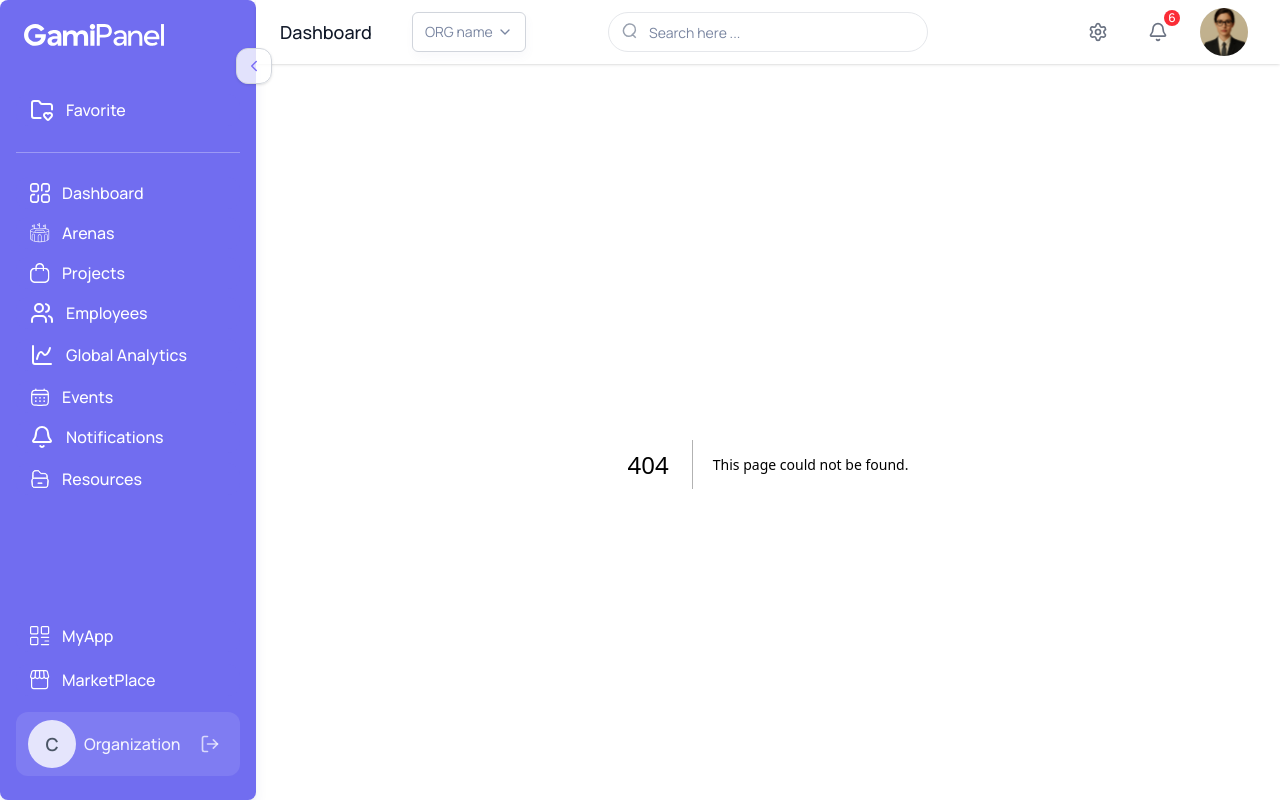
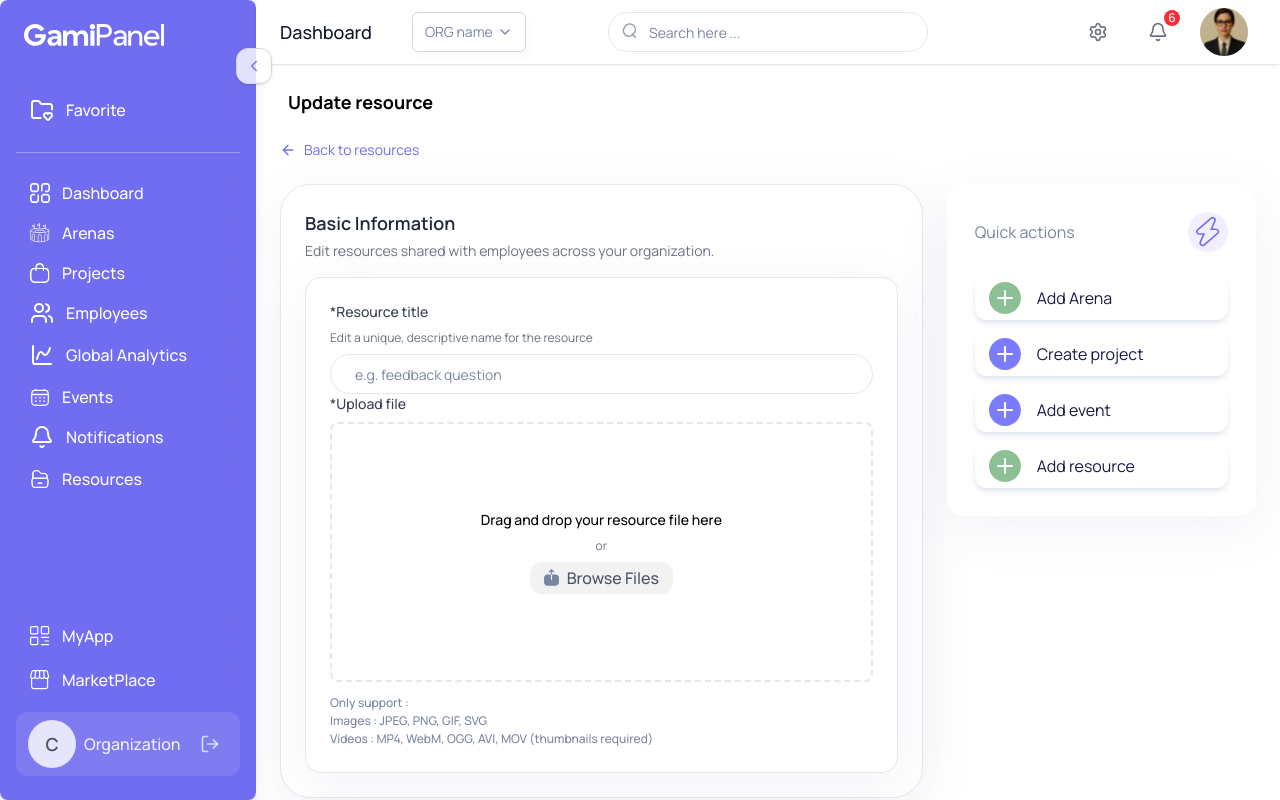
Before and after one commit to MouzakkiSoufianee/admin-panel-mock, a Next.js app: page /resources/update in a window 1280 px wide. Before the commit this address had no page. Built offline with nearby package versions, Linux system fonts and the light colour scheme.

Commit message:
added update resource

```diff
--- a/app/features/resources/resources.tsx
+++ b/app/features/resources/resources.tsx
@@ -1,6 +1,7 @@
 "use client";
 
 import React, { useState } from 'react';
+import { useRouter } from 'next/navigation';
 import { Plus, Search, MoreVertical, Trash2, Edit } from 'lucide-react';
 import { Button } from '@/app/components//ui/button';
 import { Input } from '@/app/components/ui/input';
@@ -20,6 +21,7 @@ interface Resource {
 }
 
 export default function ResourcesPage() {
+    const router = useRouter();
     const [resources, setResources] = useState<Resource[]>([]);
     const [searchQuery, setSearchQuery] = useState('');
     const [expandedId, setExpandedId] = useState<string | null>(null);
@@ -41,7 +43,7 @@ export default function ResourcesPage() {
     }, []);
 
     const handleEdit = (resourceId: string) => {
-        console.log("Edit:", resourceId);
+        router.push(`/resources/update?id=${resourceId}`);
     };
 
     const handleDelete = (resourceId: string) => {
--- /dev/null
+++ b/app/features/resources/update.tsx
@@ -0,0 +1,197 @@
+'use client';
+import { useState, useEffect } from 'react';
+import { useRouter, useSearchParams } from 'next/navigation';
+import { ArrowLeft, Plus } from 'lucide-react';
+import { Button } from '@/app/components/ui/button';
+import { Input } from '@/app/components/ui/input';
+import NumberInput from '@/app/components/ui/numberInput';
+import { FileUpload, Dropzone, Trigger } from '@/app/components/ui/file-upload';
+import { Card, CardContent, CardHeader, CardTitle } from '@/app/components/ui/card';
+import Link from 'next/link';
+import Image from 'next/image';
+import { QuickActions, QuickAction } from "@/app/features/dashboard/sections/QuickActions";
+
+const QUICK_ACTIONS: QuickAction[] = [
+    {
+        label: "Add Arena",
+        bgColor: "#8BC194",
+    },
+    {
+        label: "Create project",
+        bgColor: "#7B7BFF",
+    },
+    {
+        label: "Add event",
+        bgColor: "#7B7BFF",
+    },
+    {
+        label: "Add resource",
+        bgColor: "#8BC194",
+    },
+];
+
+
+
+
+export default function UpdateResource() {
+    const router = useRouter();
+    const searchParams = useSearchParams();
+    const resourceId = searchParams.get('id');
+
+    const [totalResource, setTotalResource] = useState(1);
+    const [resourceTitle, setResourceTitle] = useState('');
+    const [uploadedFile, setUploadedFile] = useState<File | null>(null);
+
+    const handleFileUpload = (files: File[]) => {
+        if (files.length > 0) {
+            const file = files[0];
+            setUploadedFile(file);
+        }
+    };
+
+    const handleSubmit = (e: React.FormEvent) => {
+        e.preventDefault();
+        // Handle form submission with resource ID
+        console.log({
+            resourceId,
+            totalResource,
+            resourceTitle,
+            uploadedFile,
+        });
+        // Redirect to resources page after successful update
+        router.push('/resources');
+    };
+
+    return (
+        <div className="p-4 sm:p-6 bg-white min-h-screen">
+            <p className="text-h1 text-black mb-6 ml-2">Update resource </p>
+            {/* Header with Back Button */}
+            <div className="mb-6 flex items-center gap-3">
+                <Link
+                    href="/resources"
+                    className="flex items-center gap-2 text-sm text-purple"
+                >
+                    <ArrowLeft className="w-4 h-4" />
+                    <span>Back to resources</span>
+                </Link>
+            </div>
+
+            <div className="grid grid-cols-1 lg:grid-cols-3 gap-6">
+                {/* Main Form Section */}
+                <div className="lg:col-span-2 space-y-6">
+                    {/* Basic Information Card */}
+                    <Card className="rounded-[30px] border border-gray-200">
+                        <CardHeader>
+                            <CardTitle className="text-lg font-semibold text-gray-800">
+                                Basic Information
+                            </CardTitle>
+                            <p className="text-sm text-gray-500 mt-1">
+                                Edit resources shared with employees across your organization.
+                            </p>
+                        </CardHeader>
+                        <CardContent>
+                            <form onSubmit={handleSubmit} className="space-y-5">
+                                {/* Total Resource */}
+
+                                <Card className='border-[1px]'>
+                                    <div>
+                                        <label className="block text-sm font-medium text-gray-700 mb-2">
+                                            *Resource title
+                                        </label>
+                                        <p className="text-xs text-gray-500 mb-2">Edit a unique, descriptive name for the resource</p>
+                                        <Input
+                                            type="text"
+                                            placeholder="e.g. feedback question"
+                                            value={resourceTitle}
+                                            onChange={(e) => setResourceTitle(e.target.value)}
+                                            className="w-full"
+                                        />
+                                    </div>
+
+                                    {/* File Upload */}
+                                    <div>
+                                        <label className="block text-sm font-medium text-gray-700 mb-2">
+                                            *Upload file
+                                        </label>
+                                        <FileUpload
+                                            accept="image/*,video/*"
+                                            maxSize={50 * 1024 * 1024}
+                                            onAccept={handleFileUpload}
+                                            label="Drag and drop your file here"
+                                        >
+                                            <Dropzone className="flex flex-col h-65 items-center justify-center gap-2 py-8">
+                                                <div className="text-sm text-black font-medium">
+                                                    Drag and drop your resource file here
+                                                </div>
+                                                <div className="text-xs text-gray-500">or</div>
+                                                <Trigger asChild>
+                                                    <Button variant="secondary" className="w-auto flex items-center gap-2 text-gray-600">
+                                                        <Image
+                                                            src="/assets/logos/browse-files.svg"
+                                                            alt="Upload Icon"
+                                                            width={15}
+                                                            height={15}
+                                                        />
+                                                        Browse Files
+                                                    </Button>
+                                                </Trigger>
+                                            </Dropzone>
+                                        </FileUpload>
+
+                                        <p className="text-h5 text-gray mt-3">
+                                            Only support :
+                                        </p>
+
+                                        <p className="text-h5 text-gray">
+                                            Images : JPEG, PNG, GIF, SVG
+                                        </p>
+                                        <p className="text-h5 text-gray">
+                                            Videos : MP4, WebM, OGG, AVI, MOV (thumbnails required)
+                                        </p>
+                                        {uploadedFile && (
+                                            <div className="mt-4 p-4 bg-green-50 border border-green-200 rounded-[18px]">
+                                                <p className="text-green-800 text-sm"><span className="font-semibold">File uploaded:</span> {uploadedFile.name}</p>
+                                            </div>
+                                        )}
+                                    </div>
+                                </Card>
+                                {/* Resource Title */}
+
+                            </form>
+                        </CardContent>
+                    </Card>
+
+                    {/* Action Buttons */}
+                    <div className="flex justify-end gap-3 ">
+                        <Button
+                            variant="outline"
+                            size="xl"
+                            className="rounded-full !text-gray-600 border-gray-300"
+                            onClick={() => window.history.back()}
+                        >
+                            Cancel
+                        </Button>
+                        <Button
+                            variant="primary"
+                            size="xl"
+                            className="rounded-full"
+                            type="submit"
+                            onClick={handleSubmit}
+                        >
+                            <Plus className="w-6 h-6" />
+                            Update resource
+                        </Button>
+                    </div>
+                </div>
+
+                {/* Quick Actions Sidebar */}
+                <div className="col-span-1">
+                    <QuickActions
+                        actions={QUICK_ACTIONS}
+                        title="Quick actions"
+                    />
+                </div>
+            </div>
+        </div>
+    );
+}
--- /dev/null
+++ b/app/resources/update/page.tsx
@@ -0,0 +1,4 @@
+import UpdateResource from "@/app/features/resources/update";
+export default function UpdateResourcePage() {
+  return <UpdateResource />;
+}
```
